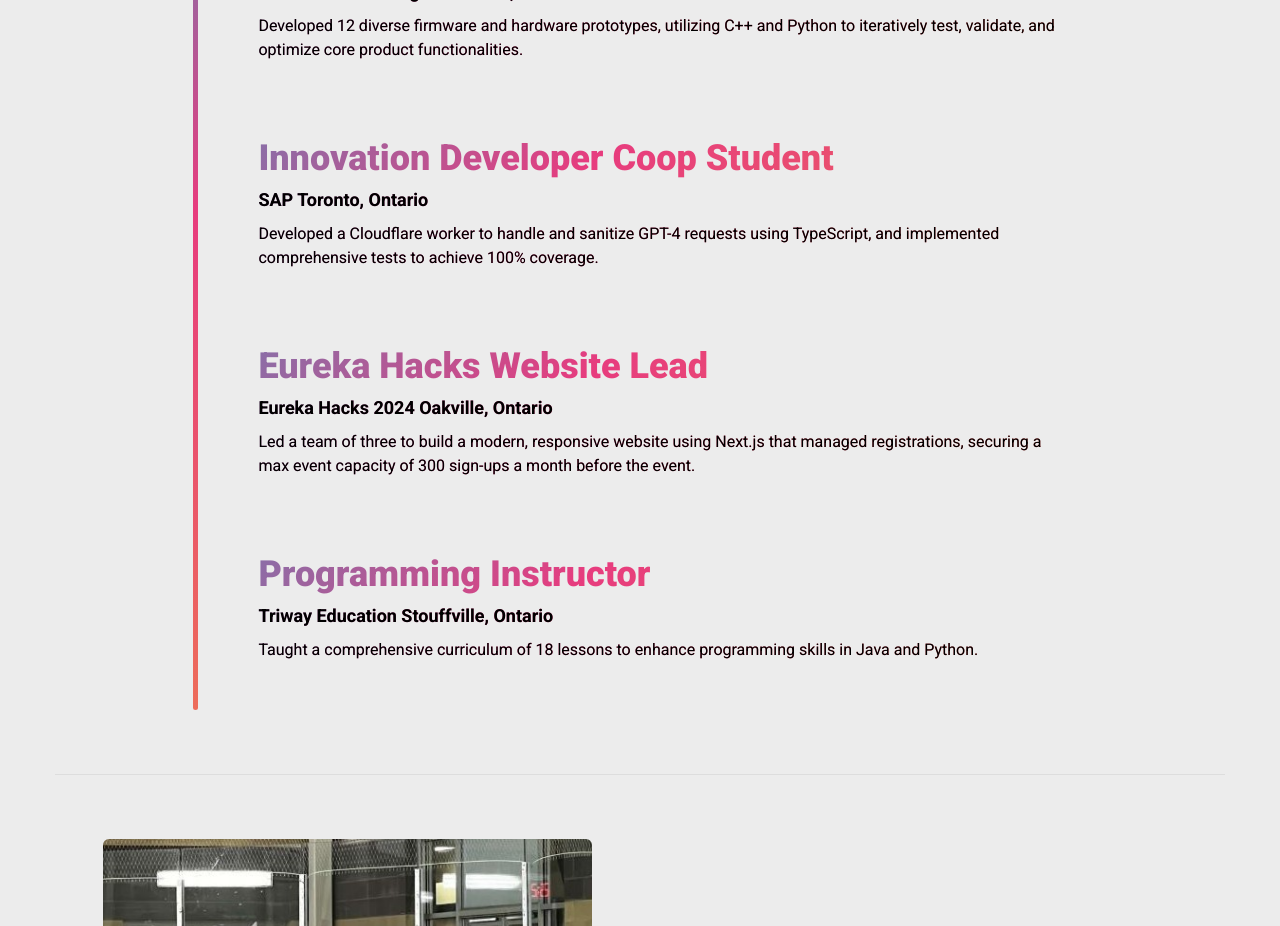
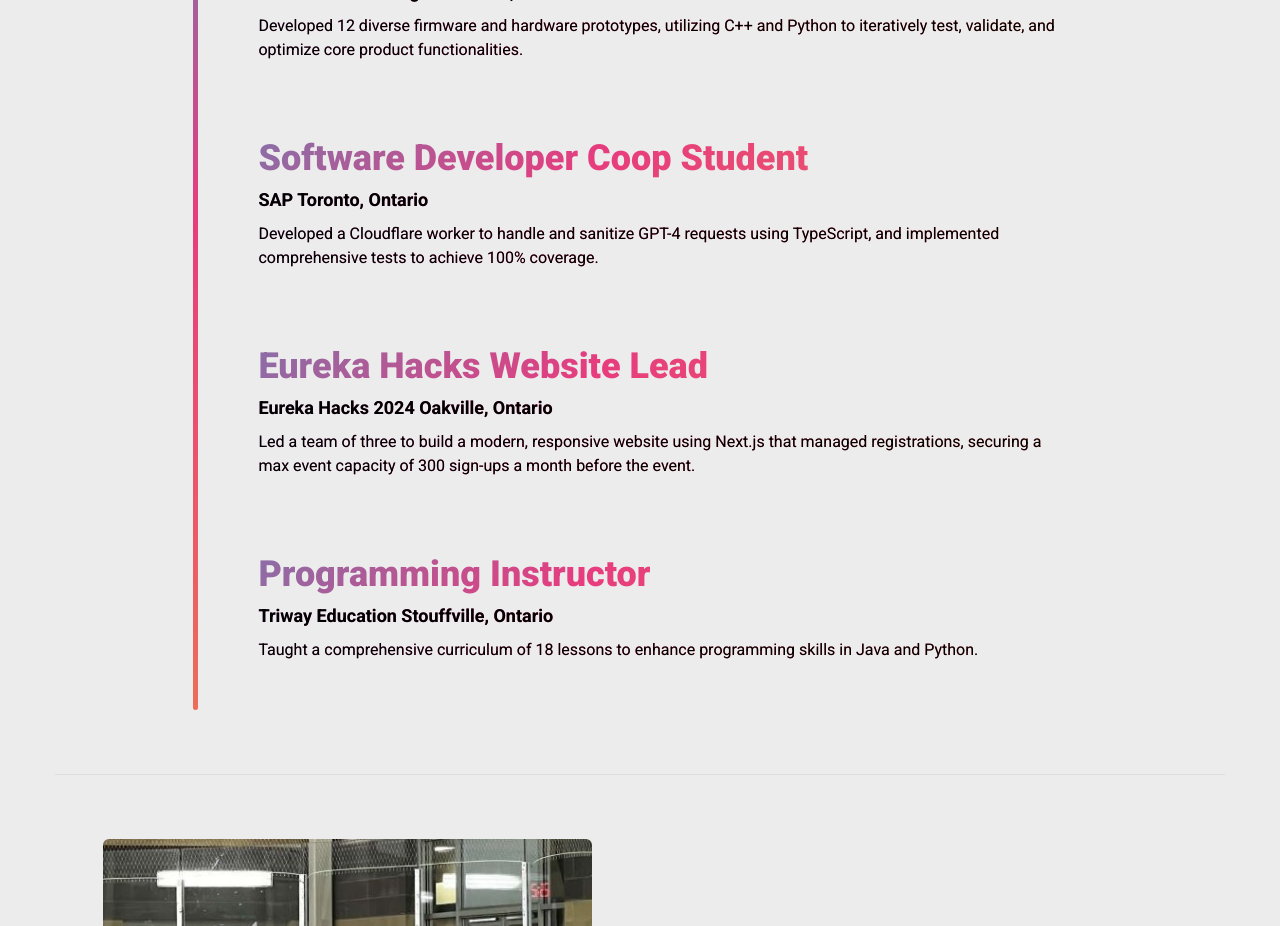
Before and after one commit to Leg3ndary/ben-portfolio, a Next.js app: page / in a window 1280 px wide. Shown: the part 1460-2386 px from the top of the page. Built offline with nearby package versions, Linux system fonts and the light colour scheme.

Commit message:
Update experience

```diff
--- a/src/components/Experience.tsx
+++ b/src/components/Experience.tsx
@@ -36,7 +36,7 @@ const jobs: Job[] = [
             "Developed 12 diverse firmware and hardware prototypes, utilizing C++ and Python to iteratively test, validate, and optimize core product functionalities.",
     },
     {
-        title: "Innovation Developer Coop Student",
+        title: "Software Developer Coop Student",
         company: "SAP Toronto, Ontario",
         description:
             "Developed a Cloudflare worker to handle and sanitize GPT-4 requests using TypeScript, and implemented comprehensive tests to achieve 100% coverage.",
```
Also changed, not shown: 1 other file (tests, documents, lock files or other folders).
